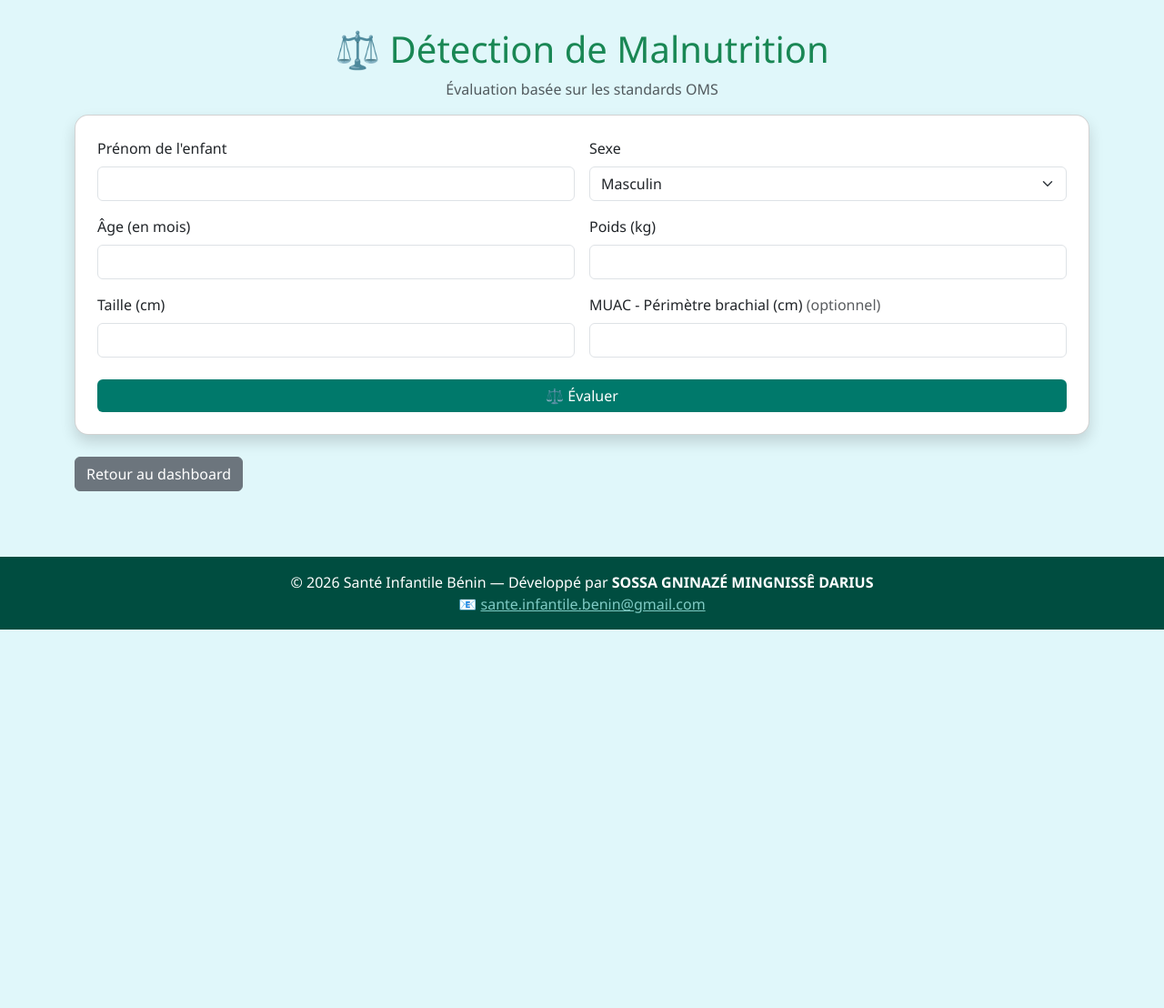
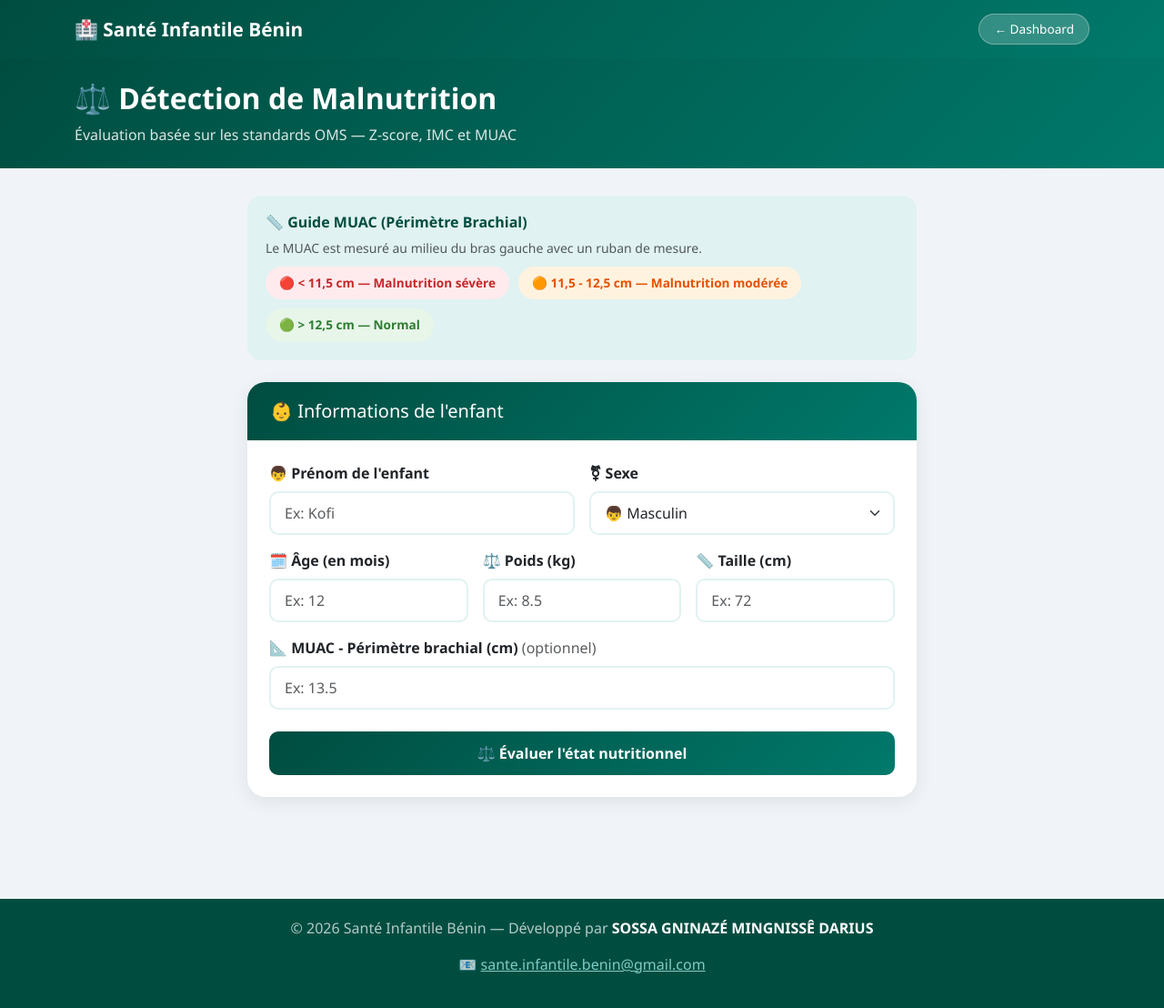
Before and after one commit to sosak98/sante-infantile-benin, a Django app: page /malnutrition/ in a window 1280 px wide. Shown: the whole page at 91% size. Before the commit the page ends 692 px from the top, so only its background shows below. Run offline with Django 5.2, Linux system fonts and the light colour scheme.

Commit message:
Page malnutrition design ameliore

```diff
--- a/enfants/templates/enfants/malnutrition.html
+++ b/enfants/templates/enfants/malnutrition.html
@@ -6,96 +6,178 @@
     <title>Détection Malnutrition - Santé Infantile Bénin</title>
     <link href="https://cdn.jsdelivr.net/npm/bootstrap@5.3.0/dist/css/bootstrap.min.css" rel="stylesheet">
     <style>
-        body { background: #e0f7fa; font-family: 'Segoe UI', sans-serif; }
-        .container { margin-top: 30px; }
-        .card { border-radius: 15px; }
-        .btn-evaluer { background-color: #00796b; color: white; border: none; }
-        .btn-evaluer:hover { background-color: #004d40; color: white; }
+        * { margin: 0; padding: 0; box-sizing: border-box; }
+        body { background: #f0f4f8; font-family: 'Segoe UI', sans-serif; }
+        .navbar-custom { background: linear-gradient(135deg, #004d40, #00796b); padding: 15px 0; }
+        .navbar-brand-custom { font-size: 1.3rem; font-weight: 800; color: white !important; }
+        .btn-retour { background: rgba(255,255,255,0.2); color: white; border: 1px solid rgba(255,255,255,0.3); border-radius: 20px; padding: 6px 16px; font-size: 0.85rem; text-decoration: none; }
+        .page-header { background: linear-gradient(135deg, #004d40, #00796b); color: white; padding: 25px 0; margin-bottom: 30px; }
+        .page-header h2 { font-weight: 800; }
+        .page-header p { opacity: 0.85; margin: 0; }
+        .card { border: none; border-radius: 20px; box-shadow: 0 5px 20px rgba(0,0,0,0.08); }
+        .card-header-custom { background: linear-gradient(135deg, #004d40, #00796b); color: white; padding: 20px 25px; border-radius: 20px 20px 0 0; }
+        .form-control, .form-select { border-radius: 10px; border: 2px solid #e0f2f1; padding: 10px 15px; transition: 0.3s; }
+        .form-control:focus, .form-select:focus { border-color: #00796b; box-shadow: 0 0 0 0.2rem rgba(0,121,107,0.25); }
+        .btn-evaluer { background: linear-gradient(135deg, #004d40, #00796b); color: white; border: none; border-radius: 10px; padding: 12px; font-size: 1rem; font-weight: 700; width: 100%; transition: 0.3s; }
+        .btn-evaluer:hover { transform: translateY(-2px); box-shadow: 0 5px 20px rgba(0,121,107,0.4); color: white; }
+        .result-card { border-radius: 15px; padding: 20px; margin-bottom: 15px; border-left: 6px solid; }
+        .result-success { background: #e8f5e9; border-color: #4caf50; }
+        .result-warning { background: #fff8e1; border-color: #ff9800; }
+        .result-info { background: #e3f2fd; border-color: #2196f3; }
+        .result-danger { background: #ffebee; border-color: #f44336; }
+        .info-card { background: #e0f2f1; border-radius: 15px; padding: 20px; margin-bottom: 20px; }
+        .info-card h6 { color: #004d40; font-weight: 700; }
+        .muac-guide { display: flex; gap: 10px; flex-wrap: wrap; margin-top: 10px; }
+        .muac-item { padding: 8px 15px; border-radius: 20px; font-size: 0.85rem; font-weight: 600; }
+        .muac-rouge { background: #ffebee; color: #c62828; }
+        .muac-orange { background: #fff3e0; color: #e65100; }
+        .muac-vert { background: #e8f5e9; color: #2e7d32; }
+        footer { background: #004d40; color: rgba(255,255,255,0.7); text-align: center; padding: 20px; margin-top: 40px; }
+        footer strong { color: white; }
+        footer a { color: #80cbc4; }
+        .stat-box { background: white; border-radius: 15px; padding: 15px; text-align: center; box-shadow: 0 3px 10px rgba(0,0,0,0.08); }
+        .stat-value { font-size: 1.8rem; font-weight: 800; color: #00796b; }
+        .stat-label { font-size: 0.8rem; color: #888; }
     </style>
 </head>
 <body>
+
+    <nav class="navbar-custom">
+        <div class="container d-flex justify-content-between align-items-center">
+            <span class="navbar-brand-custom">🏥 Santé Infantile Bénin</span>
+            <a href="{% url 'dashboard' %}" class="btn-retour">← Dashboard</a>
+        </div>
+    </nav>
+
+    <div class="page-header">
         <div class="container">
-        <h1 class="text-success text-center">⚖️ Détection de Malnutrition</h1>
-        <p class="text-center text-muted">Évaluation basée sur les standards OMS</p>
+            <h2>⚖️ Détection de Malnutrition</h2>
+            <p>Évaluation basée sur les standards OMS — Z-score, IMC et MUAC</p>
+        </div>
+    </div>
 
-        <div class="card shadow p-4 mb-4">
+    <div class="container pb-5">
+        <div class="row justify-content-center">
+            <div class="col-lg-8">
+
+                <!-- Info MUAC -->
+                <div class="info-card mb-4">
+                    <h6>📏 Guide MUAC (Périmètre Brachial)</h6>
+                    <p class="text-muted small mb-2">Le MUAC est mesuré au milieu du bras gauche avec un ruban de mesure.</p>
+                    <div class="muac-guide">
+                        <div class="muac-item muac-rouge">🔴 &lt; 11,5 cm — Malnutrition sévère</div>
+                        <div class="muac-item muac-orange">🟠 11,5 - 12,5 cm — Malnutrition modérée</div>
+                        <div class="muac-item muac-vert">🟢 &gt; 12,5 cm — Normal</div>
+                    </div>
+                </div>
+
+                <!-- Formulaire -->
+                <div class="card mb-4">
+                    <div class="card-header-custom">
+                        <h5 class="mb-0">👶 Informations de l'enfant</h5>
+                    </div>
+                    <div class="card-body p-4">
                         <form method="post">
                             {% csrf_token %}
                             <div class="row g-3">
                                 <div class="col-md-6">
-                        <label class="form-label">Prénom de l'enfant</label>
-                        <input type="text" name="prenom" class="form-control" required>
+                                    <label class="form-label fw-bold">👦 Prénom de l'enfant</label>
+                                    <input type="text" name="prenom" class="form-control" placeholder="Ex: Kofi" required>
                                 </div>
                                 <div class="col-md-6">
-                        <label class="form-label">Sexe</label>
+                                    <label class="form-label fw-bold">⚧ Sexe</label>
                                     <select name="sexe" class="form-select" required>
-                            <option value="M">Masculin</option>
-                            <option value="F">Féminin</option>
+                                        <option value="M">👦 Masculin</option>
+                                        <option value="F">👧 Féminin</option>
                                     </select>
                                 </div>
-                    <div class="col-md-6">
-                        <label class="form-label">Âge (en mois)</label>
-                        <input type="number" name="age_mois" class="form-control" min="0" max="60" required>
+                                <div class="col-md-4">
+                                    <label class="form-label fw-bold">🗓️ Âge (en mois)</label>
+                                    <input type="number" name="age_mois" class="form-control" min="0" max="60" placeholder="Ex: 12" required>
                                 </div>
-                    <div class="col-md-6">
-                        <label class="form-label">Poids (kg)</label>
-                        <input type="number" name="poids" class="form-control" step="0.1" min="0" required>
+                                <div class="col-md-4">
+                                    <label class="form-label fw-bold">⚖️ Poids (kg)</label>
+                                    <input type="number" name="poids" class="form-control" step="0.1" min="0" placeholder="Ex: 8.5" required>
                                 </div>
-                    <div class="col-md-6">
-                        <label class="form-label">Taille (cm)</label>
-                        <input type="number" name="taille" class="form-control" step="0.1" min="0" required>
+                                <div class="col-md-4">
+                                    <label class="form-label fw-bold">📏 Taille (cm)</label>
+                                    <input type="number" name="taille" class="form-control" step="0.1" min="0" placeholder="Ex: 72" required>
                                 </div>
-                    <div class="col-md-6">
-                        <label class="form-label">MUAC - Périmètre brachial (cm) <span class="text-muted">(optionnel)</span></label>
-                        <input type="number" name="muac" class="form-control" step="0.1" min="0">
+                                <div class="col-12">
+                                    <label class="form-label fw-bold">📐 MUAC - Périmètre brachial (cm) <span class="text-muted fw-normal">(optionnel)</span></label>
+                                    <input type="number" name="muac" class="form-control" step="0.1" min="0" placeholder="Ex: 13.5">
                                 </div>
                             </div>
-                <button type="submit" class="btn btn-evaluer w-100 mt-4">⚖️ Évaluer</button>
+                            <button type="submit" class="btn-evaluer mt-4">
+                                ⚖️ Évaluer l'état nutritionnel
+                            </button>
                         </form>
+                    </div>
                 </div>
 
                 {% if resultats %}
                     {% if resultats.erreur %}
-                <div class="alert alert-danger">Erreur : {{ resultats.erreur }}</div>
+                        <div class="alert alert-danger border-0 rounded-4">
+                            ❌ Erreur : {{ resultats.erreur }}
+                        </div>
                     {% else %}
-                <div class="card shadow p-4 mb-4">
-                    <h4 class="text-success">Résultats pour <strong>{{ resultats.prenom }}</strong></h4>
-                    <p class="text-muted">
-                        Âge : {{ resultats.age_mois }} mois |
-                        Poids : {{ resultats.poids }} kg |
-                        Taille : {{ resultats.taille }} cm
-                        {% if resultats.muac %}| MUAC : {{ resultats.muac }} cm{% endif %}
-                    </p>
-                    <table class="table table-bordered mt-3">
-                        <thead style="background-color: #00796b; color: white;">
-                            <tr>
-                                <th>Indicateur</th>
-                                <th>Statut</th>
-                            </tr>
-                        </thead>
-                        <tbody>
+                        <!-- Stats rapides -->
+                        <div class="row g-3 mb-4">
+                            <div class="col-4">
+                                <div class="stat-box">
+                                    <div class="stat-value">{{ resultats.age_mois }}</div>
+                                    <div class="stat-label">mois</div>
+                                </div>
+                            </div>
+                            <div class="col-4">
+                                <div class="stat-box">
+                                    <div class="stat-value">{{ resultats.poids }}</div>
+                                    <div class="stat-label">kg</div>
+                                </div>
+                            </div>
+                            <div class="col-4">
+                                <div class="stat-box">
+                                    <div class="stat-value">{{ resultats.taille }}</div>
+                                    <div class="stat-label">cm</div>
+                                </div>
+                            </div>
+                        </div>
+
+                        <div class="card">
+                            <div class="card-header-custom">
+                                <h5 class="mb-0">📊 Résultats pour {{ resultats.prenom }}</h5>
+                            </div>
+                            <div class="card-body p-4">
                                 {% for eval in resultats.evaluations %}
-                            <tr>
-                                <td><strong>{{ eval.indicateur }}</strong></td>
-                                <td>
-                                    <span class="badge bg-{{ eval.couleur }} fs-6">
+                                <div class="result-card result-{{ eval.couleur }}">
+                                    <div class="d-flex justify-content-between align-items-center">
+                                        <div>
+                                            <strong>{{ eval.indicateur }}</strong>
+                                        </div>
+                                        <span class="badge bg-{{ eval.couleur }} fs-6 px-3 py-2">
                                             {{ eval.statut }}
                                         </span>
-                                </td>
-                            </tr>
+                                    </div>
+                                </div>
                                 {% endfor %}
-                        </tbody>
-                    </table>
+
+                                <div class="alert alert-info border-0 rounded-4 mt-3">
+                                    <strong>⚠️ Important :</strong> Ces résultats sont indicatifs. Consultez toujours un professionnel de santé pour un diagnostic complet.
+                                </div>
+                            </div>
                         </div>
                     {% endif %}
                 {% endif %}
 
-        <a href="{% url 'dashboard' %}" class="btn btn-secondary mb-5">Retour au dashboard</a>
             </div>
-<!-- Footer -->
-    <footer class="text-center py-3 mt-4" style="background-color: #004d40; color: white;">
-        <p class="mb-0">© 2026 Santé Infantile Bénin — Développé par <strong>SOSSA GNINAZÉ MINGNISSÊ DARIUS</strong></p>
-        <p class="mb-0">📧 <a href="mailto:sante.infantile.benin@gmail.com" style="color: #80cbc4;">sante.infantile.benin@gmail.com</a></p>
+        </div>
+    </div>
+
+    <footer>
+        <p>© 2026 Santé Infantile Bénin — Développé par <strong>SOSSA GNINAZÉ MINGNISSÊ DARIUS</strong></p>
+        <p>📧 <a href="mailto:sante.infantile.benin@gmail.com">sante.infantile.benin@gmail.com</a></p>
     </footer>
+
+    <script src="https://cdn.jsdelivr.net/npm/bootstrap@5.3.0/dist/js/bootstrap.bundle.min.js"></script>
 </body>
 </html>
```
Lines whose indentation alone changed are shown as unchanged.
